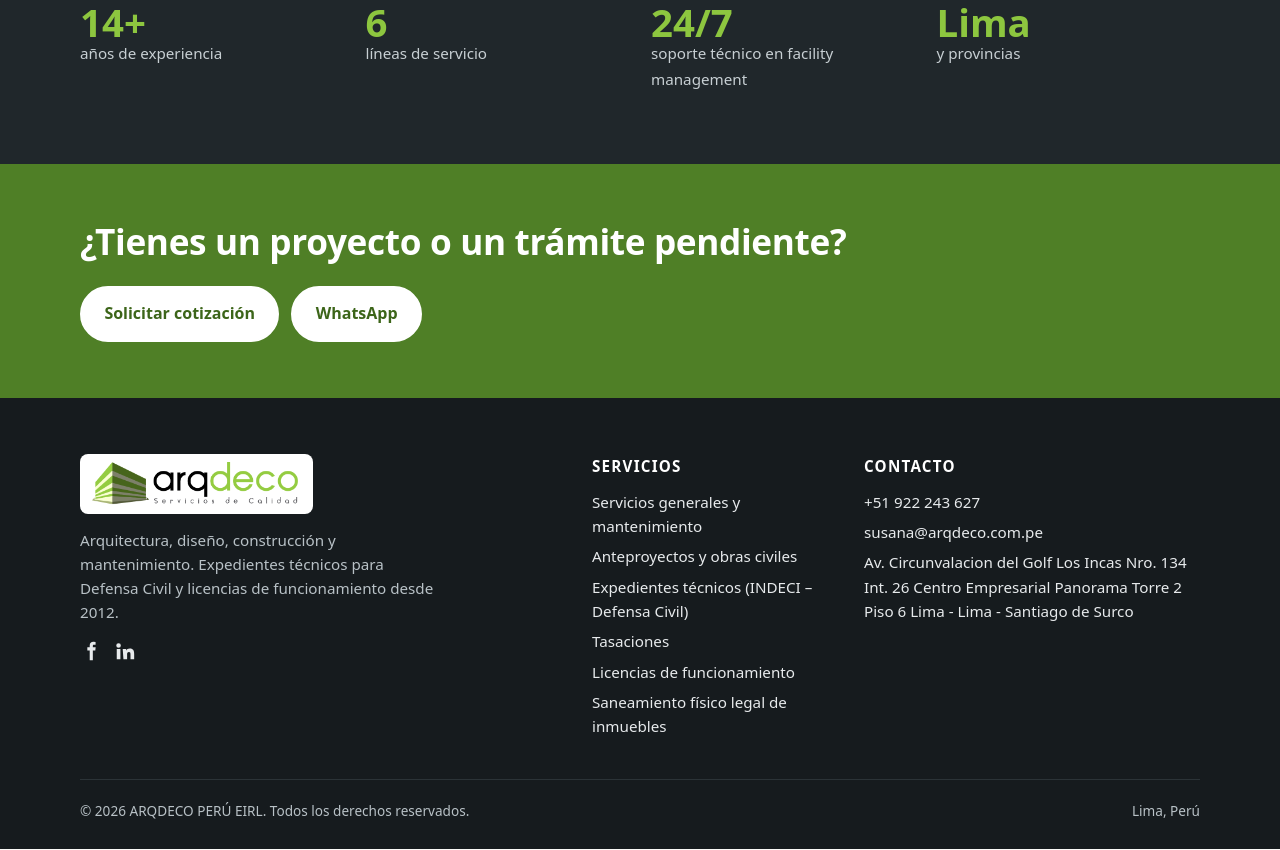
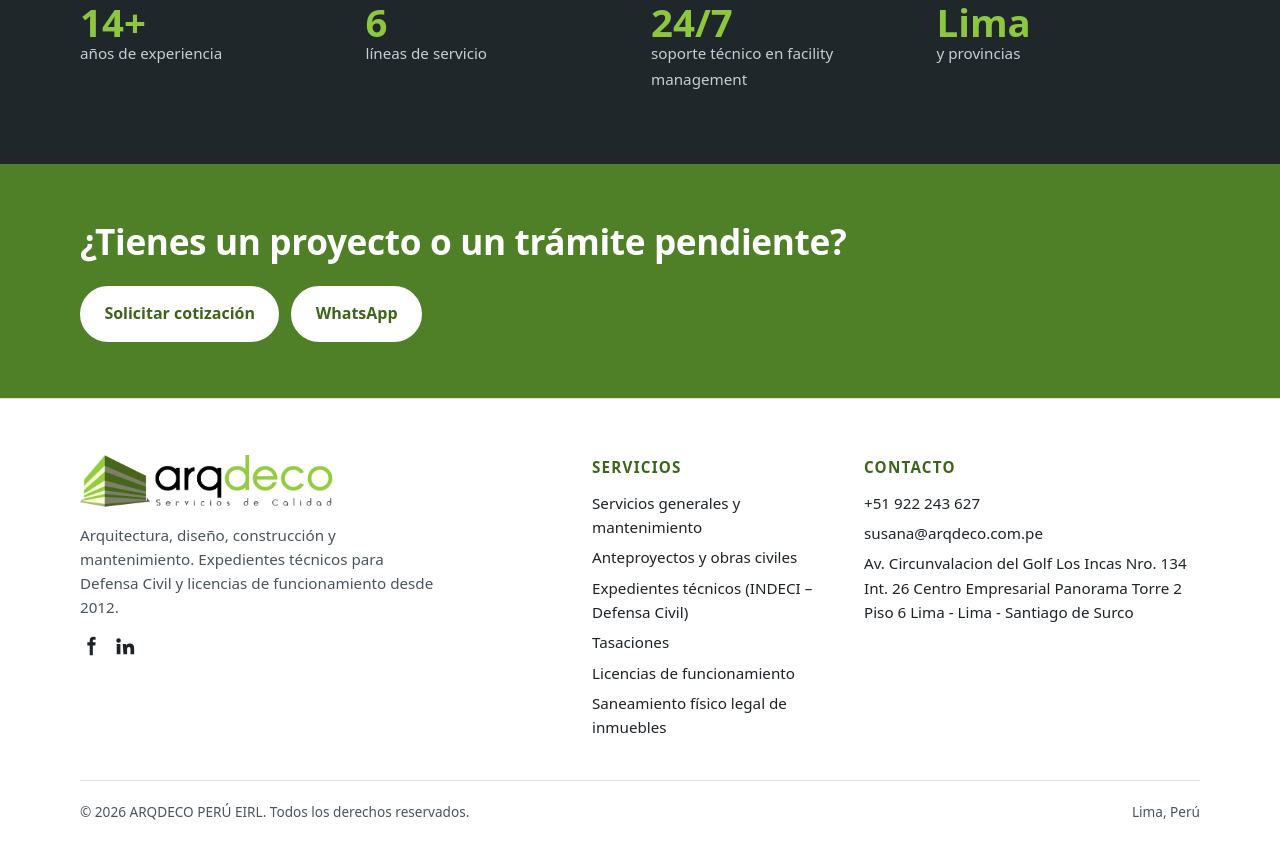
Before and after one commit to betojarap/Arqdeco-web, an Astro site: page / in a window 1280 px wide. Shown: the part 2646-3496 px from the top of the page. Built offline with nearby package versions, Linux system fonts and the light colour scheme; Astro itself is replaced by a stand-in of ours.

Commit message:
Pie de página con fondo blanco
Co-Authored-By: Claude Opus 5.5 <noreply@anthropic.com>
Claude-Session: https://claude.ai/code/session_01U1WNTcTS7ReVWt3JAYnN7o

```diff
--- a/src/layouts/Base.astro
+++ b/src/layouts/Base.astro
@@ -78,7 +78,7 @@ const jsonLd = {
       <div class="container">
         <div class="footer-grid">
           <div>
-            <a class="brand" href="/" style="color:#fff">{logo ? <span class="footer-logo"><img class="brand-logo" src={logo} alt={site.name} /></span> : <><span class="brand-mark">A</span><span>ARQDECO <small style="color:#b8c1c6">PERÚ</small></span></>}</a>
+            <a class="brand" href="/">{logo ? <span class="footer-logo"><img class="brand-logo" src={logo} alt={site.name} /></span> : <><span class="brand-mark">A</span><span>ARQDECO <small>PERÚ</small></span></>}</a>
             <p style="margin-top:14px;max-width:42ch">Arquitectura, diseño, construcción y mantenimiento. Expedientes técnicos para Defensa Civil y licencias de funcionamiento desde 2012.</p>
             <div class="social">
               <a href={site.social.facebook} aria-label="Facebook" rel="noopener" target="_blank"><Icon name="facebook" /></a>
--- a/src/styles/global.css
+++ b/src/styles/global.css
@@ -136,14 +136,14 @@ a.card:hover { transform: translateY(-3px); box-shadow: 0 10px 30px rgba(0,0,0,.
 .norm-list li { break-inside: avoid; margin-bottom: .6em; }
 
 /* Footer */
-.site-footer { background: #161b1e; color: #b8c1c6; padding: 56px 0 28px; font-size: .95rem; }
-.site-footer a { color: #e7eaec; text-decoration: none; }
-.site-footer a:hover { color: #b9e07f; }
+.site-footer { background: #fff; color: var(--ink-soft); border-top: 1px solid var(--line); padding: 56px 0 28px; font-size: .95rem; }
+.site-footer a { color: var(--ink); text-decoration: none; }
+.site-footer a:hover { color: var(--accent); }
 .footer-grid { display: grid; gap: 32px; grid-template-columns: 2fr 1fr 1.4fr; }
 @media (max-width: 800px) { .footer-grid { grid-template-columns: 1fr; } }
-.site-footer h4 { color: #fff; margin: 0 0 12px; font-size: .95rem; letter-spacing: .08em; text-transform: uppercase; }
+.site-footer h4 { color: var(--accent-dark); margin: 0 0 12px; font-size: .95rem; letter-spacing: .08em; text-transform: uppercase; }
 .site-footer ul { list-style: none; padding: 0; margin: 0; display: grid; gap: 6px; }
-.footer-bottom { border-top: 1px solid #2b3337; margin-top: 40px; padding-top: 20px; font-size: .85rem; display: flex; justify-content: space-between; flex-wrap: wrap; gap: 8px; }
+.footer-bottom { border-top: 1px solid var(--line); margin-top: 40px; padding-top: 20px; font-size: .85rem; display: flex; justify-content: space-between; flex-wrap: wrap; gap: 8px; }
 .social { display: flex; gap: 12px; margin-top: 12px; }
 
 .wa-float { position: fixed; right: 20px; bottom: 20px; z-index: 60; width: 58px; height: 58px; border-radius: 50%; background: #25d366; color: #fff; display: grid; place-items: center; box-shadow: 0 6px 20px rgba(0,0,0,.25); transition: transform .2s; }
@@ -158,7 +158,8 @@ a.card:hover { transform: translateY(-3px); box-shadow: 0 10px 30px rgba(0,0,0,.
 .skip:focus { left: 12px; top: 12px; background: #fff; padding: 8px 12px; z-index: 100; }
 @media (max-width: 600px) { .card { padding: 22px; } .section { padding: 56px 0; } }
 .brand-logo { height: 44px; width: auto; }
-.footer-logo { display: inline-block; background: #fff; padding: 8px 12px; border-radius: 8px; }
+.footer-logo { display: inline-block; }
+.footer-logo .brand-logo { height: 54px; }
 .feature { display: grid; align-content: start; gap: 18px; text-decoration: none; color: inherit; background: #fff; border: 1px solid var(--line); border-radius: var(--radius); padding: 14px 14px 24px; transition: transform .2s, box-shadow .2s; }
 .feature:hover { transform: translateY(-3px); box-shadow: 0 10px 30px rgba(0,0,0,.07); }
 .feature > div { padding: 0 10px; }
```
